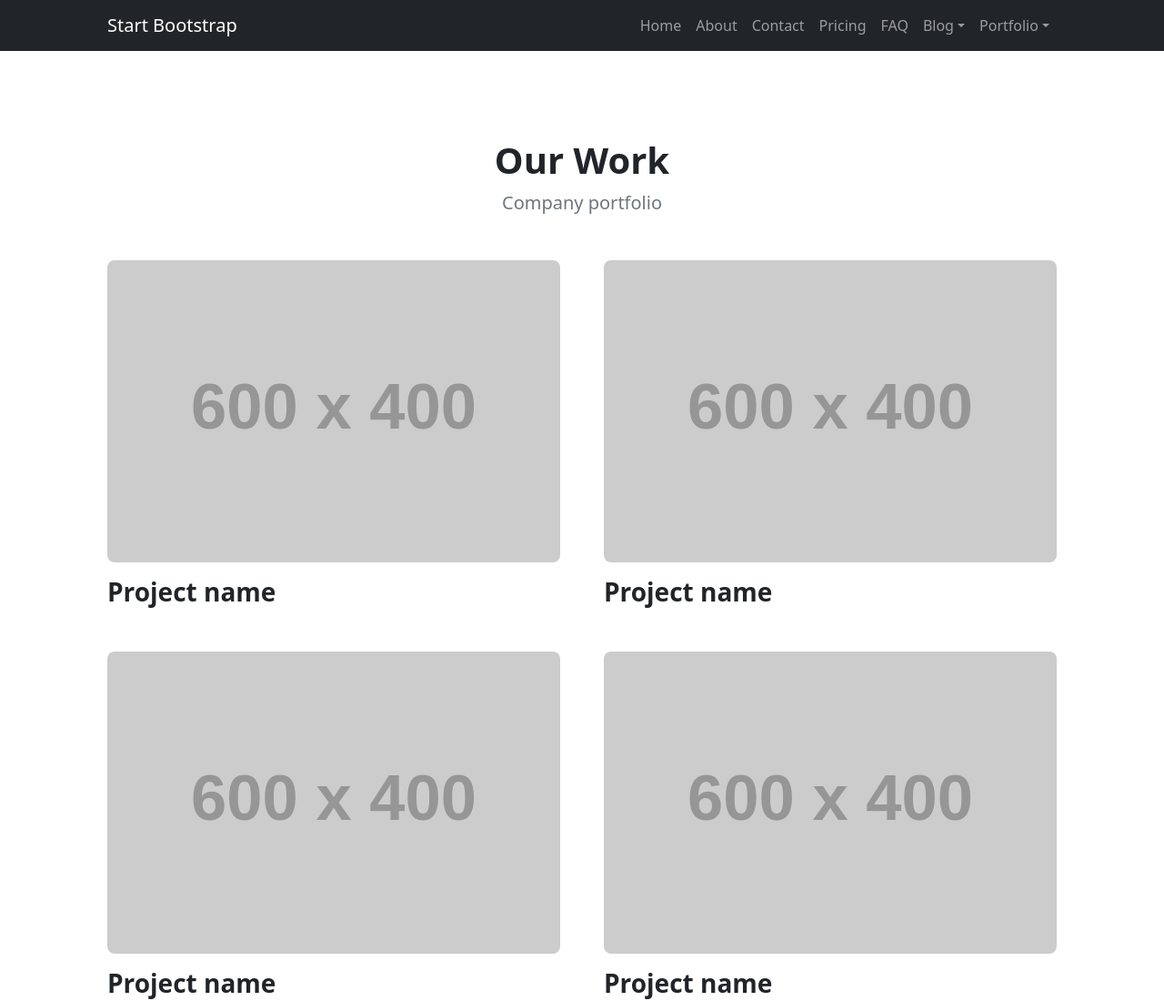
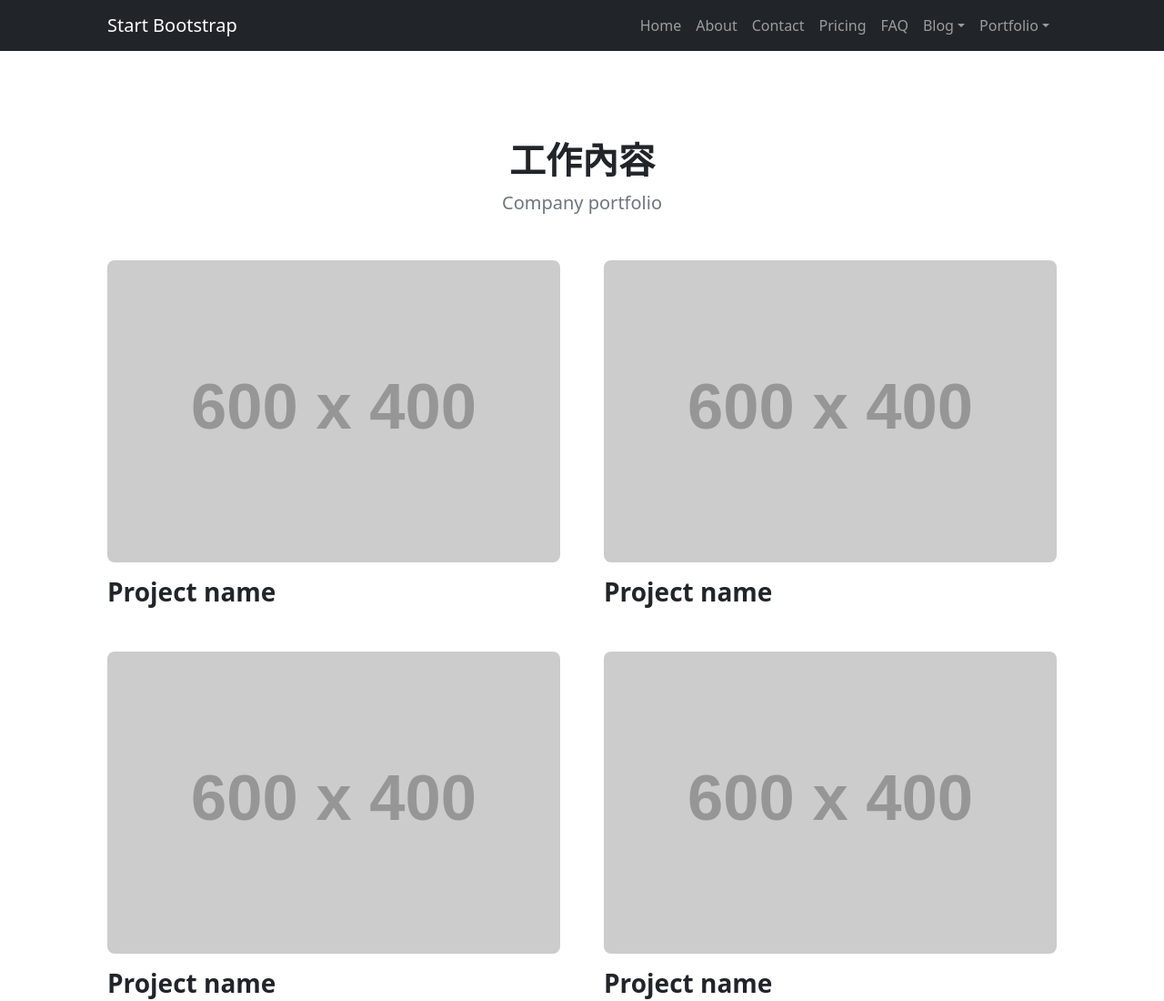
Before and after one commit to 10910321/business-website, a plain HTML site: page portfolio-overview.html in a window 1280 px wide. Shown: the top 1100 px of the page at 91% size. Drawn offline with nearby package versions, Linux system fonts and the light colour scheme; placeholder pictures from the web are drawn by us.

Commit message:
中文化Our Work

```diff
--- a/portfolio-overview.html
+++ b/portfolio-overview.html
@@ -49,7 +49,7 @@
             <section class="py-5">
                 <div class="container px-5 my-5">
                     <div class="text-center mb-5">
-                        <h1 class="fw-bolder">Our Work</h1>
+                        <h1 class="fw-bolder">工作內容</h1>
                         <p class="lead fw-normal text-muted mb-0">Company portfolio</p>
                     </div>
                     <div class="row gx-5">
```
